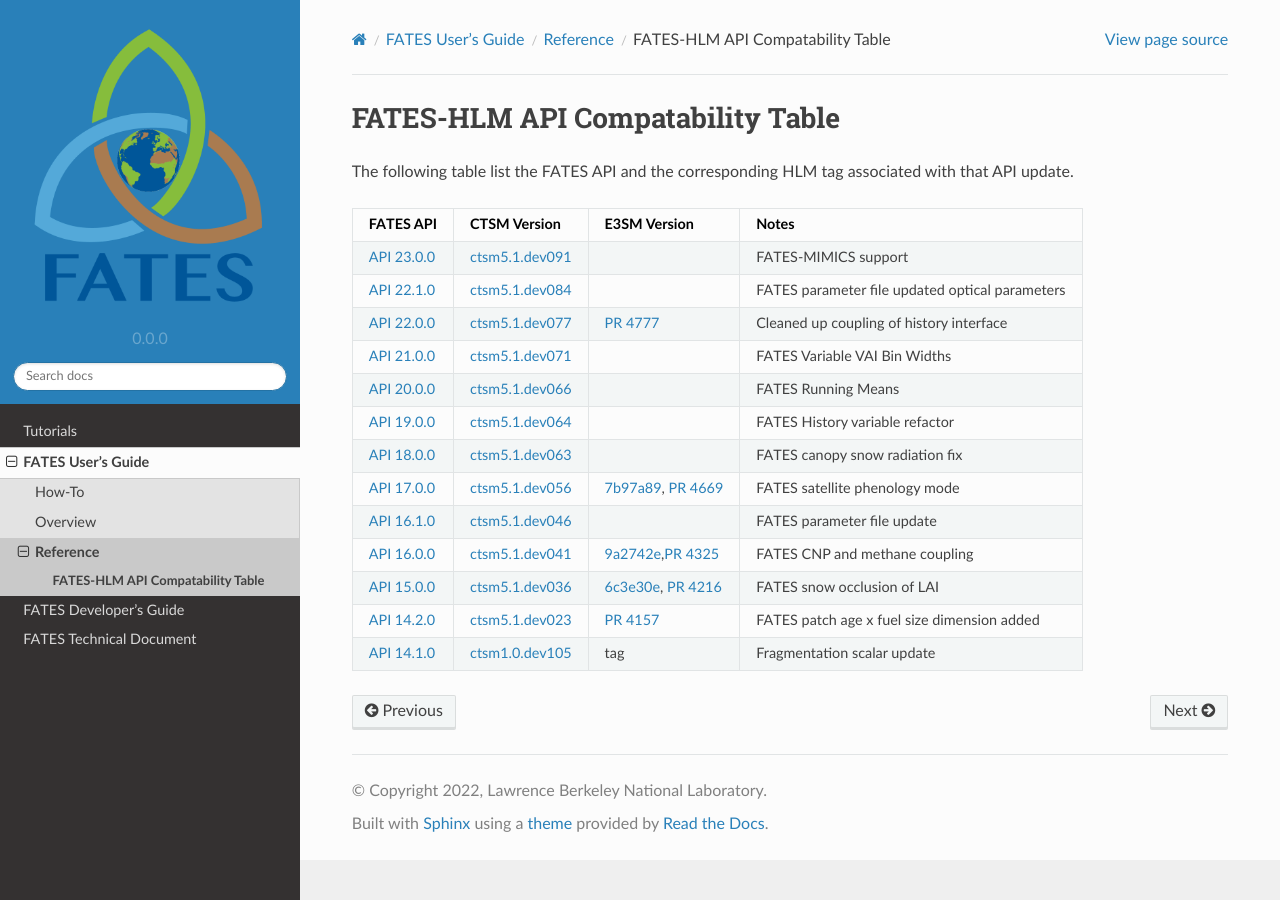
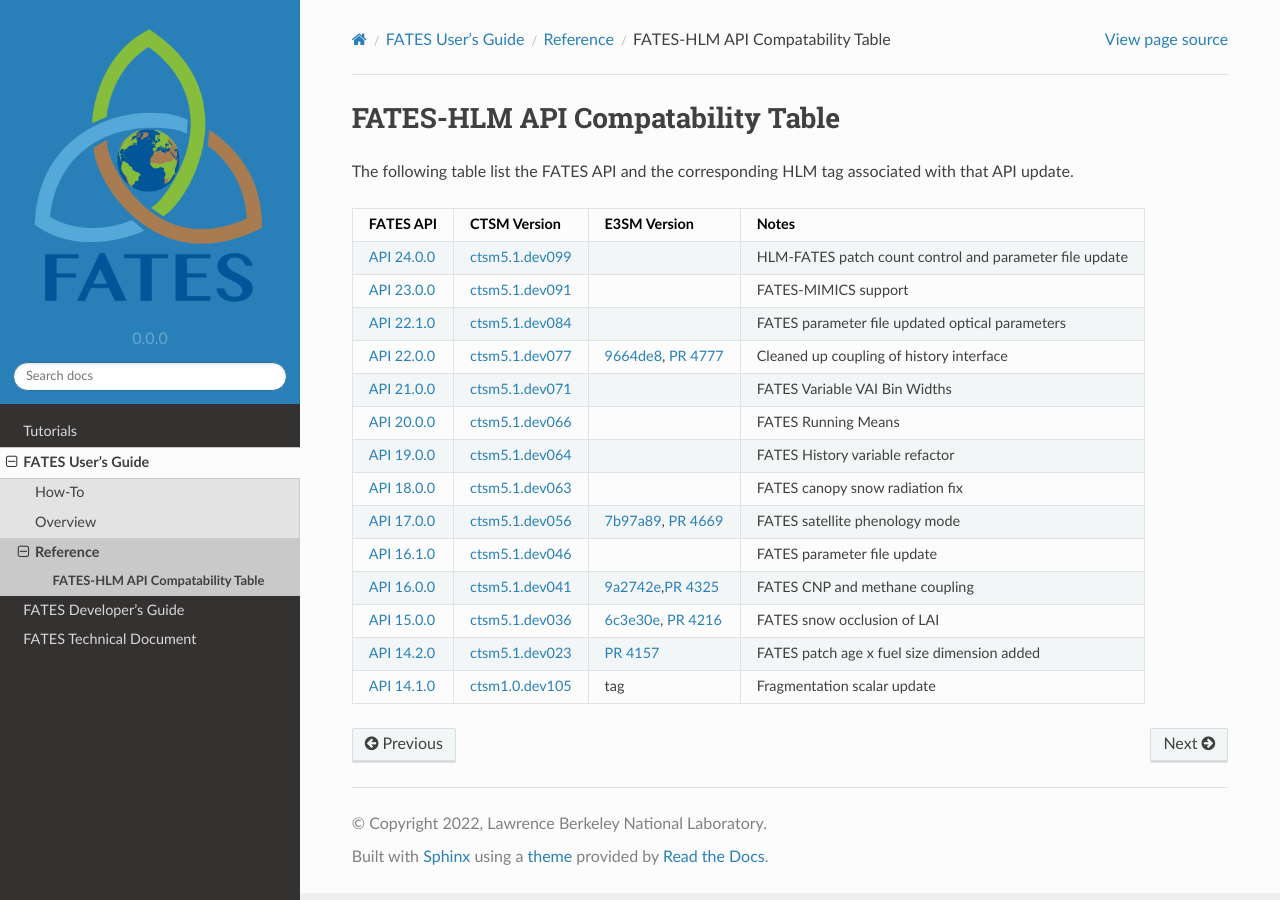
Before and after one commit to NGEET/fates-users-guide, a Sphinx documentation site: the page built from docs/source/user/Table-of-FATES-API-and-HLM-STATUS.md, in a window 1280 px wide. Built offline with Sphinx 7.4.7 and the Read the Docs theme 2.0.0, drawn with Linux system fonts in a browser that asks for light colours.

```diff
--- a/docs/source/user/Table-of-FATES-API-and-HLM-STATUS.md
+++ b/docs/source/user/Table-of-FATES-API-and-HLM-STATUS.md
@@ -4,9 +4,10 @@ The following table list the FATES API and the corresponding HLM tag associated
 
 | FATES API      | CTSM Version | E3SM Version | Notes |
 | ----------- | ----------- | ----------- | ----------- |
+| [API 24.0.0](https://github.com/NGEET/fates/releases/tag/sci.1.56.0_api.23.0.0) | [ctsm5.1.dev099](https://github.com/ESCOMP/CTSM/releases/tag/ctsm5.1.dev099) |  | HLM-FATES patch count control and parameter file update |
 | [API 23.0.0](https://github.com/NGEET/fates/releases/tag/sci.1.56.0_api.23.0.0) | [ctsm5.1.dev091](https://github.com/ESCOMP/CTSM/releases/tag/ctsm5.1.dev091) | | FATES-MIMICS support |
 | [API 22.1.0](https://github.com/NGEET/fates/releases/tag/sci.1.55.4_api.22.1.0) | [ctsm5.1.dev084](https://github.com/ESCOMP/CTSM/releases/tag/ctsm5.1.dev084) | | FATES parameter file updated optical parameters |
-| [API 22.0.0](https://github.com/NGEET/fates/releases/tag/sci.1.54.0_api.22.0.0) | [ctsm5.1.dev077](https://github.com/ESCOMP/CTSM/releases/tag/ctsm5.1.dev077) | [PR 4777](https://github.com/E3SM-Project/E3SM/pull/4777) | Cleaned up coupling of history interface |
+| [API 22.0.0](https://github.com/NGEET/fates/releases/tag/sci.1.54.0_api.22.0.0) | [ctsm5.1.dev077](https://github.com/ESCOMP/CTSM/releases/tag/ctsm5.1.dev077) | [9664de8](https://github.com/E3SM-Project/E3SM/commit/9664de8102ad9121bbb013e15a196f578ac6f37a), [PR 4777](https://github.com/E3SM-Project/E3SM/pull/4777) | Cleaned up coupling of history interface |
 | [API 21.0.0](https://github.com/NGEET/fates/releases/tag/sci.1.53.0_api.21.0.0) | [ctsm5.1.dev071](https://github.com/ESCOMP/CTSM/releases/tag/ctsm5.1.dev071) |  | FATES Variable VAI Bin Widths |
 | [API 20.0.0](https://github.com/NGEET/fates/releases/tag/sci.1.52.0_api.20.0.0) | [ctsm5.1.dev066](https://github.com/ESCOMP/CTSM/releases/tag/ctsm5.1.dev066) |  | FATES Running Means |
 | [API 19.0.0](https://github.com/NGEET/fates/releases/tag/sci.1.51.0_api.19.0.0) | [ctsm5.1.dev064](https://github.com/ESCOMP/CTSM/releases/tag/ctsm5.1.dev064) |  | FATES History variable refactor |
```
